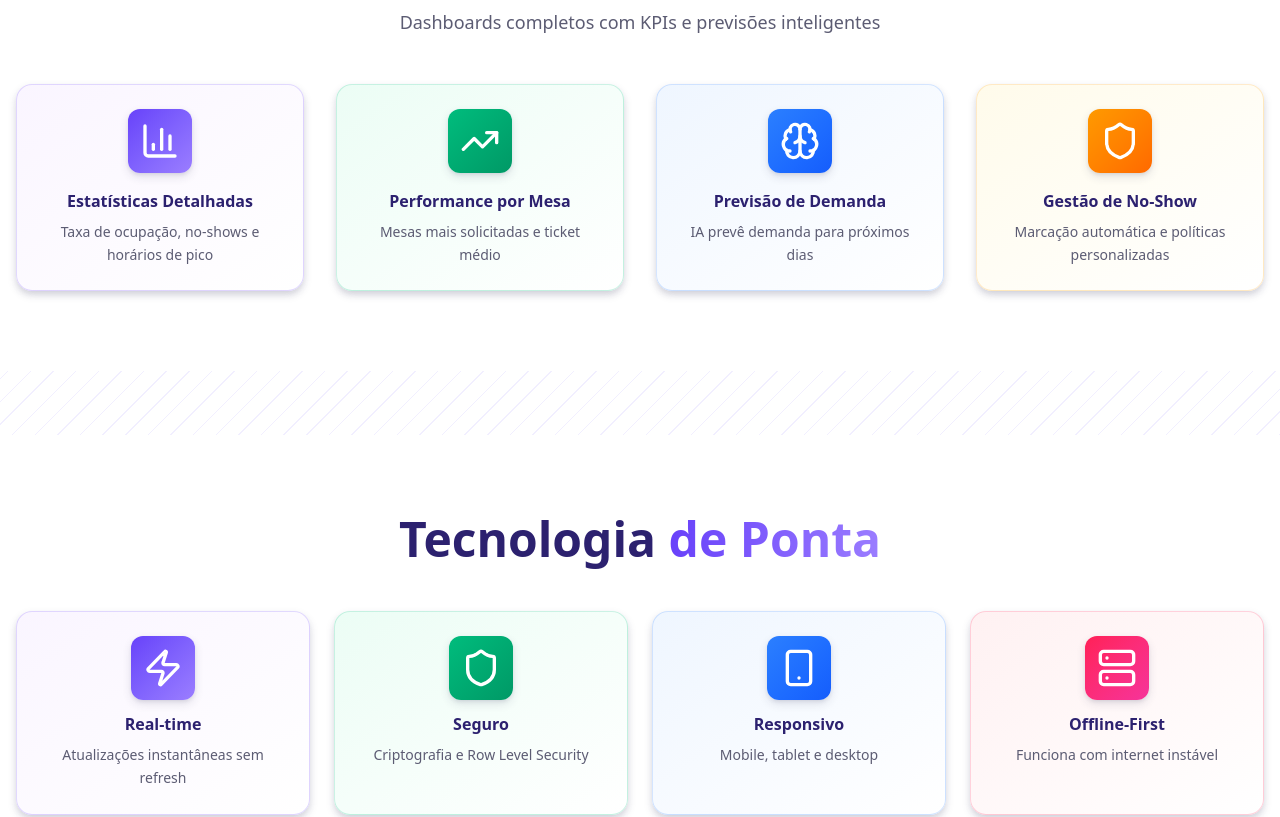
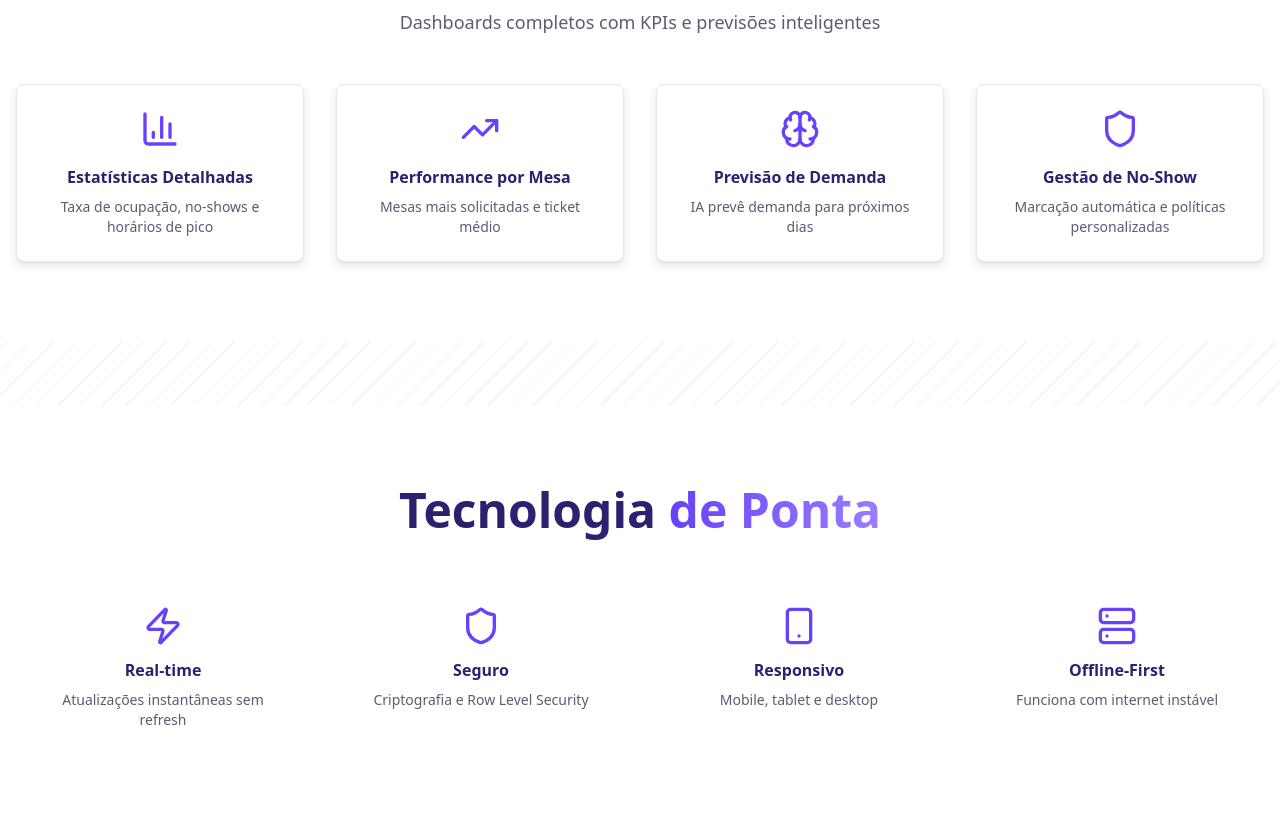
Before and after one commit to edujoliver/recompraai-site, a Next.js app: page /solucoes/reservas in a window 1280 px wide. Shown: the part 6206-7023 px from the top of the page. Built offline with nearby package versions, Linux system fonts and the light colour scheme; no server answers.

Commit message:
fix: simplifica seções Analytics e Tecnologia
- Remove gradientes complexos
- Cards limpos com borda cinza
- Ícones roxos simples
- Design mais clean e minimalista

```diff
--- a/src/app/solucoes/reservas/page.tsx
+++ b/src/app/solucoes/reservas/page.tsx
@@ -450,48 +450,28 @@ export default function ReservasPage() {
           </div>
 
           <div className="grid gap-8 md:grid-cols-2 lg:grid-cols-4">
-            <div className="group relative overflow-hidden rounded-2xl border border-[#6841FA]/20 bg-gradient-to-br from-purple-50 to-white p-6 text-center shadow-lg transition-all hover:-translate-y-2 hover:shadow-xl">
-              <div className="absolute inset-0 bg-gradient-to-br from-[#6841FA]/5 to-transparent opacity-0 group-hover:opacity-100 transition-opacity" />
-              <div className="relative">
-                <div className="mx-auto mb-4 inline-flex rounded-xl bg-gradient-to-br from-[#6841FA] to-[#9b7dff] p-3 shadow-md">
-                  <BarChart3 className="h-10 w-10 text-white" />
-                </div>
+            <div className="rounded-lg border border-gray-200 bg-white p-6 text-center shadow-sm">
+              <BarChart3 className="mx-auto mb-4 h-10 w-10 text-[#6841FA]" />
               <h3 className="mb-2 font-bold text-[#2C216F]">Estatísticas Detalhadas</h3>
-                <p className="text-sm text-[#5C5C73] leading-relaxed">Taxa de ocupação, no-shows e horários de pico</p>
-              </div>
+              <p className="text-sm text-[#5C5C73]">Taxa de ocupação, no-shows e horários de pico</p>
             </div>
 
-            <div className="group relative overflow-hidden rounded-2xl border border-emerald-500/20 bg-gradient-to-br from-emerald-50 to-white p-6 text-center shadow-lg transition-all hover:-translate-y-2 hover:shadow-xl">
-              <div className="absolute inset-0 bg-gradient-to-br from-emerald-500/5 to-transparent opacity-0 group-hover:opacity-100 transition-opacity" />
-              <div className="relative">
-                <div className="mx-auto mb-4 inline-flex rounded-xl bg-gradient-to-br from-emerald-500 to-emerald-600 p-3 shadow-md">
-                  <TrendingUp className="h-10 w-10 text-white" />
-                </div>
+            <div className="rounded-lg border border-gray-200 bg-white p-6 text-center shadow-sm">
+              <TrendingUp className="mx-auto mb-4 h-10 w-10 text-[#6841FA]" />
               <h3 className="mb-2 font-bold text-[#2C216F]">Performance por Mesa</h3>
-                <p className="text-sm text-[#5C5C73] leading-relaxed">Mesas mais solicitadas e ticket médio</p>
-              </div>
+              <p className="text-sm text-[#5C5C73]">Mesas mais solicitadas e ticket médio</p>
             </div>
 
-            <div className="group relative overflow-hidden rounded-2xl border border-blue-500/20 bg-gradient-to-br from-blue-50 to-white p-6 text-center shadow-lg transition-all hover:-translate-y-2 hover:shadow-xl">
-              <div className="absolute inset-0 bg-gradient-to-br from-blue-500/5 to-transparent opacity-0 group-hover:opacity-100 transition-opacity" />
-              <div className="relative">
-                <div className="mx-auto mb-4 inline-flex rounded-xl bg-gradient-to-br from-blue-500 to-blue-600 p-3 shadow-md">
-                  <Brain className="h-10 w-10 text-white" />
-                </div>
+            <div className="rounded-lg border border-gray-200 bg-white p-6 text-center shadow-sm">
+              <Brain className="mx-auto mb-4 h-10 w-10 text-[#6841FA]" />
               <h3 className="mb-2 font-bold text-[#2C216F]">Previsão de Demanda</h3>
-                <p className="text-sm text-[#5C5C73] leading-relaxed">IA prevê demanda para próximos dias</p>
-              </div>
+              <p className="text-sm text-[#5C5C73]">IA prevê demanda para próximos dias</p>
             </div>
 
-            <div className="group relative overflow-hidden rounded-2xl border border-amber-500/20 bg-gradient-to-br from-amber-50 to-white p-6 text-center shadow-lg transition-all hover:-translate-y-2 hover:shadow-xl">
-              <div className="absolute inset-0 bg-gradient-to-br from-amber-500/5 to-transparent opacity-0 group-hover:opacity-100 transition-opacity" />
-              <div className="relative">
-                <div className="mx-auto mb-4 inline-flex rounded-xl bg-gradient-to-br from-amber-500 to-orange-500 p-3 shadow-md">
-                  <Shield className="h-10 w-10 text-white" />
-                </div>
+            <div className="rounded-lg border border-gray-200 bg-white p-6 text-center shadow-sm">
+              <Shield className="mx-auto mb-4 h-10 w-10 text-[#6841FA]" />
               <h3 className="mb-2 font-bold text-[#2C216F]">Gestão de No-Show</h3>
-                <p className="text-sm text-[#5C5C73] leading-relaxed">Marcação automática e políticas personalizadas</p>
-              </div>
+              <p className="text-sm text-[#5C5C73]">Marcação automática e políticas personalizadas</p>
             </div>
           </div>
         </div>
@@ -520,48 +500,28 @@ export default function ReservasPage() {
           </div>
 
           <div className="grid gap-6 md:grid-cols-2 lg:grid-cols-4">
-            <div className="group relative overflow-hidden rounded-2xl border border-[#6841FA]/20 bg-gradient-to-br from-purple-50 to-white p-6 text-center shadow-lg transition-all hover:-translate-y-2 hover:shadow-xl">
-              <div className="absolute inset-0 bg-gradient-to-br from-[#6841FA]/5 to-transparent opacity-0 group-hover:opacity-100 transition-opacity" />
-              <div className="relative flex flex-col items-center">
-                <div className="mb-3 inline-flex rounded-xl bg-gradient-to-br from-[#6841FA] to-[#9b7dff] p-3 shadow-md">
-                  <Zap className="h-10 w-10 text-white" />
-                </div>
+            <div className="flex flex-col items-center text-center p-6">
+              <Zap className="h-10 w-10 text-[#6841FA] mb-3" />
               <h3 className="font-bold text-[#2C216F] mb-2">Real-time</h3>
-                <p className="text-sm text-[#5C5C73] leading-relaxed">Atualizações instantâneas sem refresh</p>
-              </div>
+              <p className="text-sm text-[#5C5C73]">Atualizações instantâneas sem refresh</p>
             </div>
 
-            <div className="group relative overflow-hidden rounded-2xl border border-emerald-500/20 bg-gradient-to-br from-emerald-50 to-white p-6 text-center shadow-lg transition-all hover:-translate-y-2 hover:shadow-xl">
-              <div className="absolute inset-0 bg-gradient-to-br from-emerald-500/5 to-transparent opacity-0 group-hover:opacity-100 transition-opacity" />
-              <div className="relative flex flex-col items-center">
-                <div className="mb-3 inline-flex rounded-xl bg-gradient-to-br from-emerald-500 to-emerald-600 p-3 shadow-md">
-                  <Shield className="h-10 w-10 text-white" />
-                </div>
+            <div className="flex flex-col items-center text-center p-6">
+              <Shield className="h-10 w-10 text-[#6841FA] mb-3" />
               <h3 className="font-bold text-[#2C216F] mb-2">Seguro</h3>
-                <p className="text-sm text-[#5C5C73] leading-relaxed">Criptografia e Row Level Security</p>
-              </div>
+              <p className="text-sm text-[#5C5C73]">Criptografia e Row Level Security</p>
             </div>
 
-            <div className="group relative overflow-hidden rounded-2xl border border-blue-500/20 bg-gradient-to-br from-blue-50 to-white p-6 text-center shadow-lg transition-all hover:-translate-y-2 hover:shadow-xl">
-              <div className="absolute inset-0 bg-gradient-to-br from-blue-500/5 to-transparent opacity-0 group-hover:opacity-100 transition-opacity" />
-              <div className="relative flex flex-col items-center">
-                <div className="mb-3 inline-flex rounded-xl bg-gradient-to-br from-blue-500 to-blue-600 p-3 shadow-md">
-                  <Smartphone className="h-10 w-10 text-white" />
-                </div>
+            <div className="flex flex-col items-center text-center p-6">
+              <Smartphone className="h-10 w-10 text-[#6841FA] mb-3" />
               <h3 className="font-bold text-[#2C216F] mb-2">Responsivo</h3>
-                <p className="text-sm text-[#5C5C73] leading-relaxed">Mobile, tablet e desktop</p>
-              </div>
+              <p className="text-sm text-[#5C5C73]">Mobile, tablet e desktop</p>
             </div>
 
-            <div className="group relative overflow-hidden rounded-2xl border border-rose-500/20 bg-gradient-to-br from-rose-50 to-white p-6 text-center shadow-lg transition-all hover:-translate-y-2 hover:shadow-xl">
-              <div className="absolute inset-0 bg-gradient-to-br from-rose-500/5 to-transparent opacity-0 group-hover:opacity-100 transition-opacity" />
-              <div className="relative flex flex-col items-center">
-                <div className="mb-3 inline-flex rounded-xl bg-gradient-to-br from-rose-500 to-pink-500 p-3 shadow-md">
-                  <Server className="h-10 w-10 text-white" />
-                </div>
+            <div className="flex flex-col items-center text-center p-6">
+              <Server className="h-10 w-10 text-[#6841FA] mb-3" />
               <h3 className="font-bold text-[#2C216F] mb-2">Offline-First</h3>
-                <p className="text-sm text-[#5C5C73] leading-relaxed">Funciona com internet instável</p>
-              </div>
+              <p className="text-sm text-[#5C5C73]">Funciona com internet instável</p>
             </div>
           </div>
         </div>
```
Lines whose indentation alone changed are shown as unchanged.
